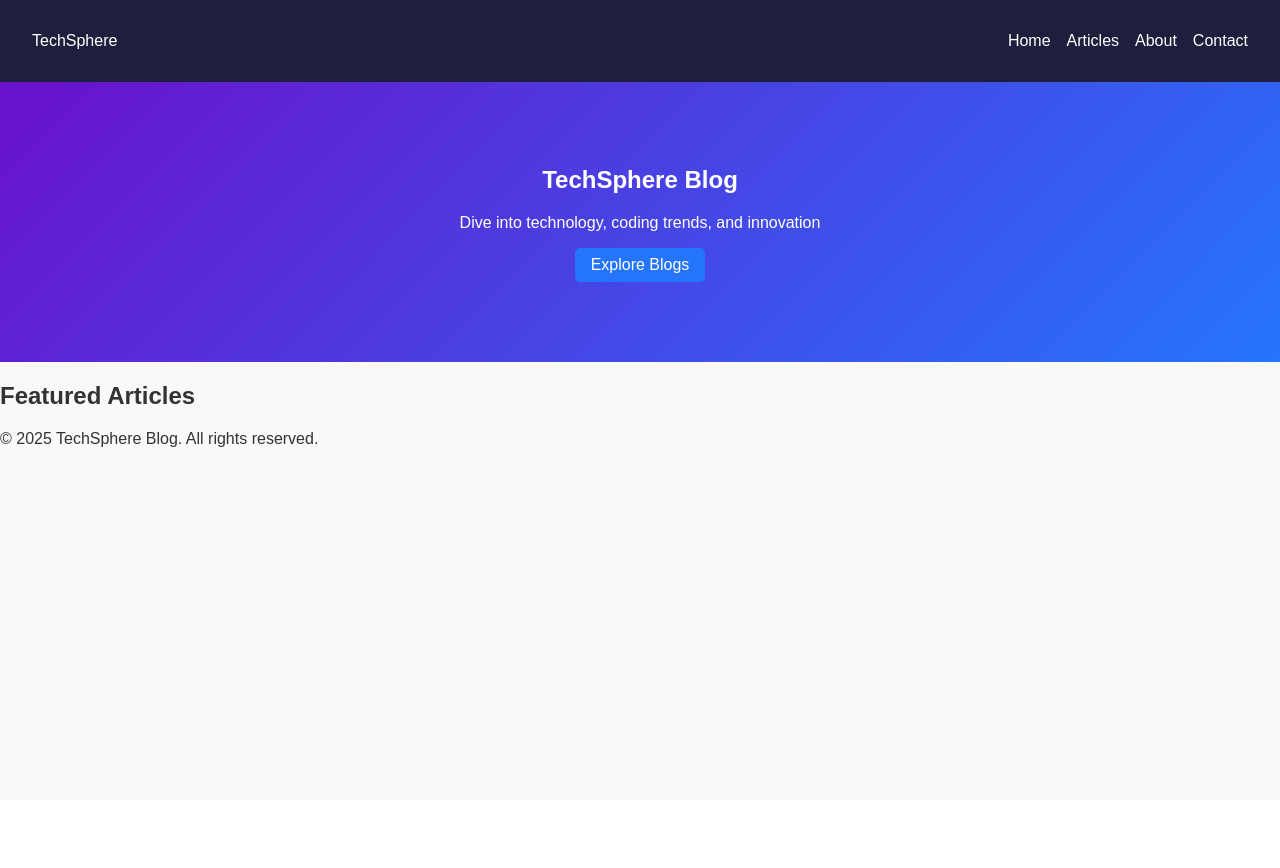
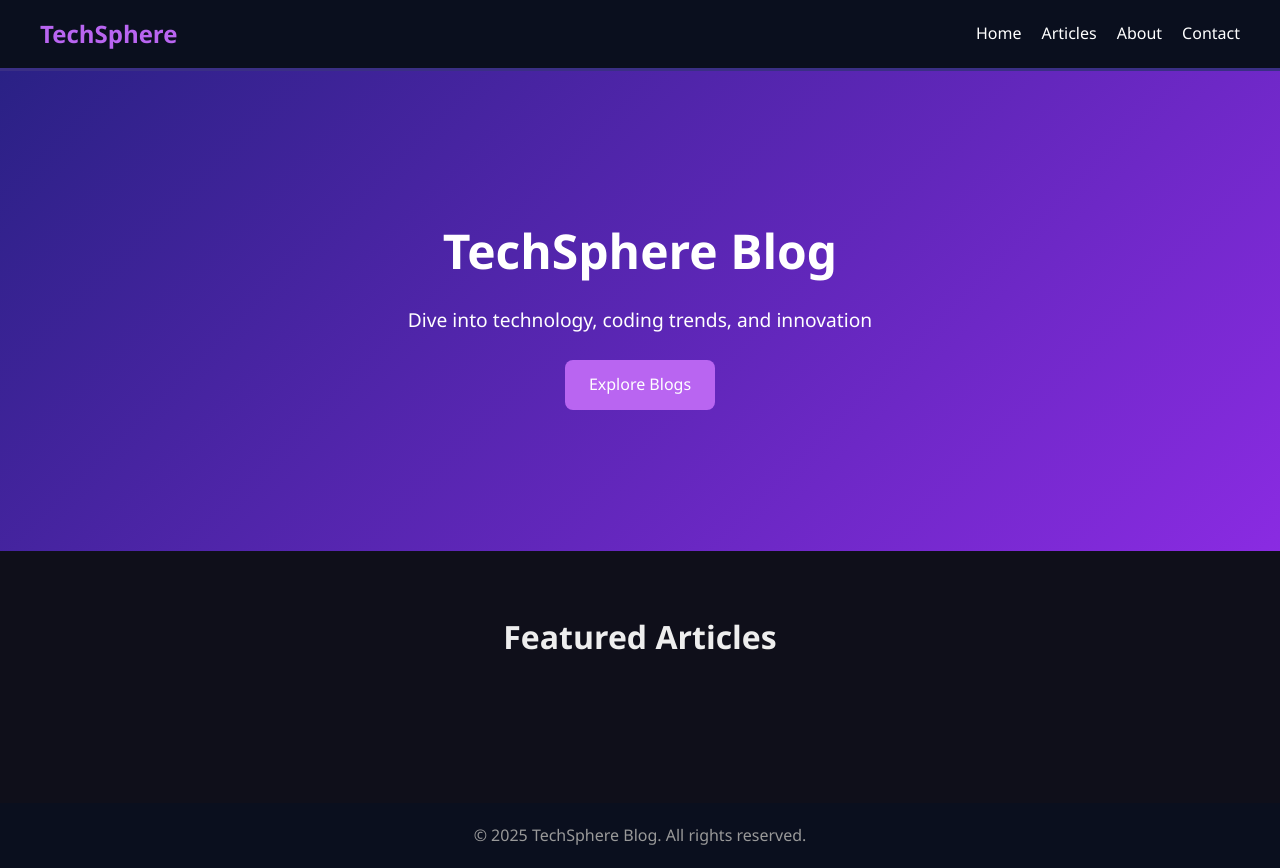
Before and after one commit to pov3sha/TECHSPHERE-TECH-BLOG, a Flask app: template templates/home.html in a window 1280 px wide. Before the commit the page ends 447 px from the top, so only its background shows below. Run offline with Flask 3, Linux system fonts and the light colour scheme; the template is opened without the code that fills it, so the values that code supplies are empty.

Commit message:
Update style.css

```diff
--- a/static/css/style.css
+++ b/static/css/style.css
@@ -1,116 +1,134 @@
-body {
-  font-family: Arial, sans-serif;
+/* General Reset */
+* {
   margin: 0;
   padding: 0;
-  background: #f9f9f9;
-  color: #333;
+  box-sizing: border-box;
+}
+body {
+  font-family: 'Segoe UI', sans-serif;
+  background: #0f0f1a;
+  color: #eee;
+  line-height: 1.6;
 }
 
 /* Navbar */
 .navbar {
-  background: #1f1f3d;
-  color: #fff;
-  padding: 1rem 2rem;
   display: flex;
   justify-content: space-between;
   align-items: center;
+  background: #0a0f1e;
+  padding: 15px 40px;
+  border-bottom: 3px solid #3a2f85;
 }
-
+.logo {
+  font-size: 1.5rem;
+  font-weight: bold;
+  color: #b965f1;
+}
 .nav-links {
   list-style: none;
   display: flex;
-  gap: 1rem;
+  gap: 20px;
 }
-
 .nav-links a {
   text-decoration: none;
   color: #fff;
   transition: color 0.3s;
 }
-
 .nav-links a:hover {
-  color: #f4b400;
+  color: #b965f1;
 }
 
-/* Hero */
+/* Hero Section */
 .hero {
-  background: linear-gradient(135deg, #6a11cb, #2575fc);
+  height: 60vh;
+  background: linear-gradient(135deg, #2a2185, #8a2be2);
+  display: flex;
+  flex-direction: column;
+  justify-content: center;
+  align-items: center;
+  text-align: center;
   color: white;
-  padding: 4rem 2rem;
-  text-align: center;
-  animation: fadeIn 2s ease;
+}
+.hero h1 {
+  font-size: 3rem;
+  margin-bottom: 15px;
+}
+.hero p {
+  font-size: 1.2rem;
+  margin-bottom: 25px;
+}
+.btn {
+  background: #b965f1;
+  color: white;
+  padding: 12px 24px;
+  border-radius: 8px;
+  text-decoration: none;
+  transition: background 0.3s;
+}
+.btn:hover {
+  background: #8a2be2;
 }
 
-/* Blog Cards */
-.blog-list {
-  display: grid;
-  grid-template-columns: repeat(auto-fit, minmax(280px, 1fr));
-  gap: 2rem;
-  padding: 2rem;
+/* Featured Section */
+.featured {
+  padding: 60px 20px;
+  text-align: center;
+}
+.featured h2 {
+  font-size: 2rem;
+  margin-bottom: 40px;
+}
+.card-container {
+  display: flex;
+  justify-content: center;
+  gap: 20px;
+  flex-wrap: wrap;
+}
+.card {
+  background: #1c1c2e;
+  border-radius: 12px;
+  padding: 20px;
+  width: 280px;
+  transition: transform 0.3s, box-shadow 0.3s;
+}
+.card img {
+  width: 100%;
+  border-radius: 10px;
+  margin-bottom: 15px;
+}
+.card h3 {
+  font-size: 1.3rem;
+  margin-bottom: 10px;
+}
+.card p {
+  font-size: 0.95rem;
+  color: #ccc;
+  margin-bottom: 15px;
+}
+.card:hover {
+  transform: translateY(-10px);
+  box-shadow: 0px 8px 20px rgba(0,0,0,0.3);
+}
+.btn-small {
+  display: inline-block;
+  padding: 8px 16px;
+  font-size: 0.85rem;
+  background: #3a2f85;
+  color: #fff;
+  text-decoration: none;
+  border-radius: 6px;
+  transition: background 0.3s;
+}
+.btn-small:hover {
+  background: #b965f1;
 }
 
-.blog-card {
-  background: #fff;
-  border-radius: 10px;
-  overflow: hidden;
-  box-shadow: 0px 4px 10px rgba(0,0,0,0.1);
-  transition: transform 0.3s;
+/* Footer */
+.footer {
+  background: #0a0f1e;
+  padding: 20px;
+  text-align: center;
+  color: #999;
+  margin-top: 40px;
 }
-
-.blog-card:hover {
-  transform: translateY(-10px);
-}
-
-.blog-card img {
-  width: 100%;
-  height: 200px;
-  object-fit: cover;
-}
-
-.blog-card h2 {
-  margin: 1rem;
-}
-
-.blog-card p {
-  margin: 0 1rem 1rem;
-}
-
-.btn {
-  display: inline-block;
-  margin: 0 1rem 1rem;
-  padding: 0.5rem 1rem;
-  background: #2575fc;
-  color: white;
-  text-decoration: none;
-  border-radius: 5px;
-}
-
-.btn:hover {
-  background: #6a11cb;
-}
-
-/* Blog Detail */
-.blog-detail {
-  padding: 2rem;
-}
-
-.blog-detail img {
-  max-width: 100%;
-  margin: 1rem 0;
-  border-radius: 10px;
-}
-
-/* About */
-.about {
-  background: #1f1f3d;
-  color: white;
-  text-align: center;
-  padding: 2rem;
-  margin-top: 2rem;
-}
-
-/* Animations */
-@keyframes fadeIn {
-  from { opacity: 0; }
-  to { opacity: 1; }
-}
```
